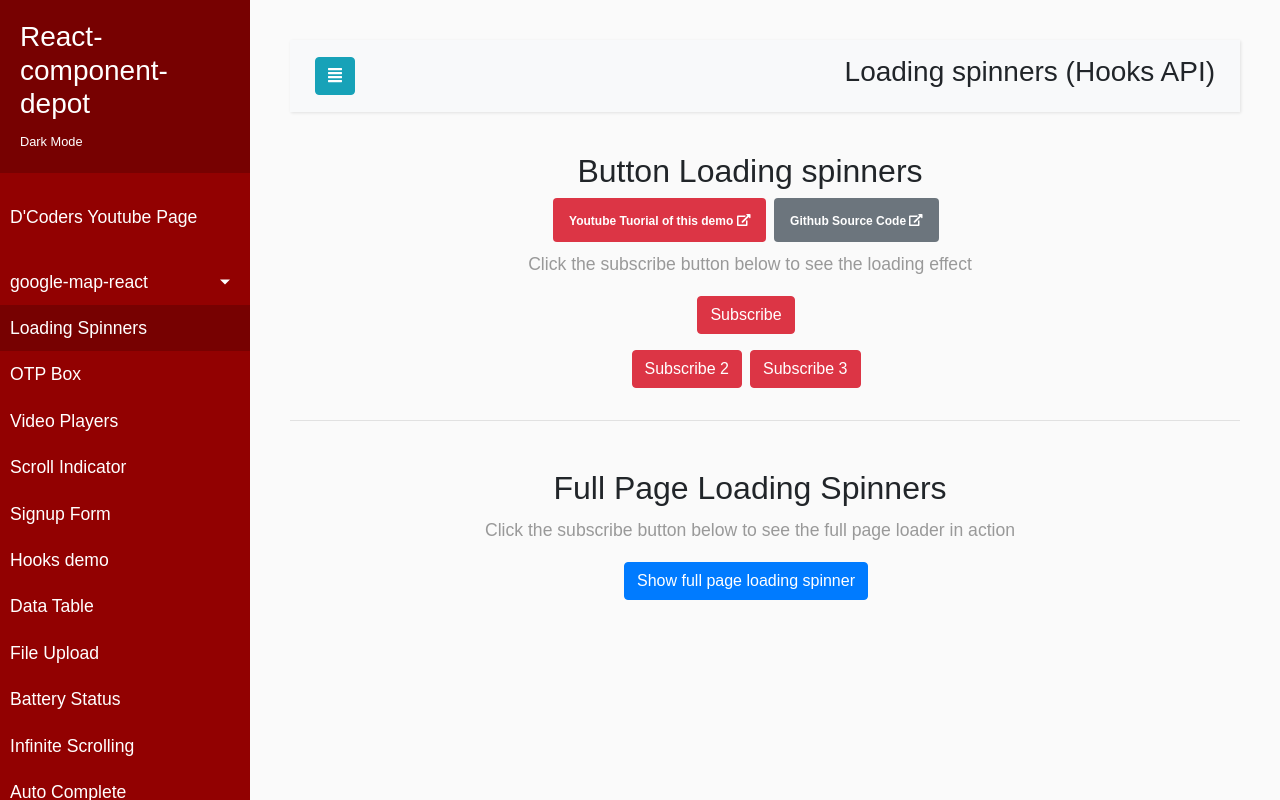
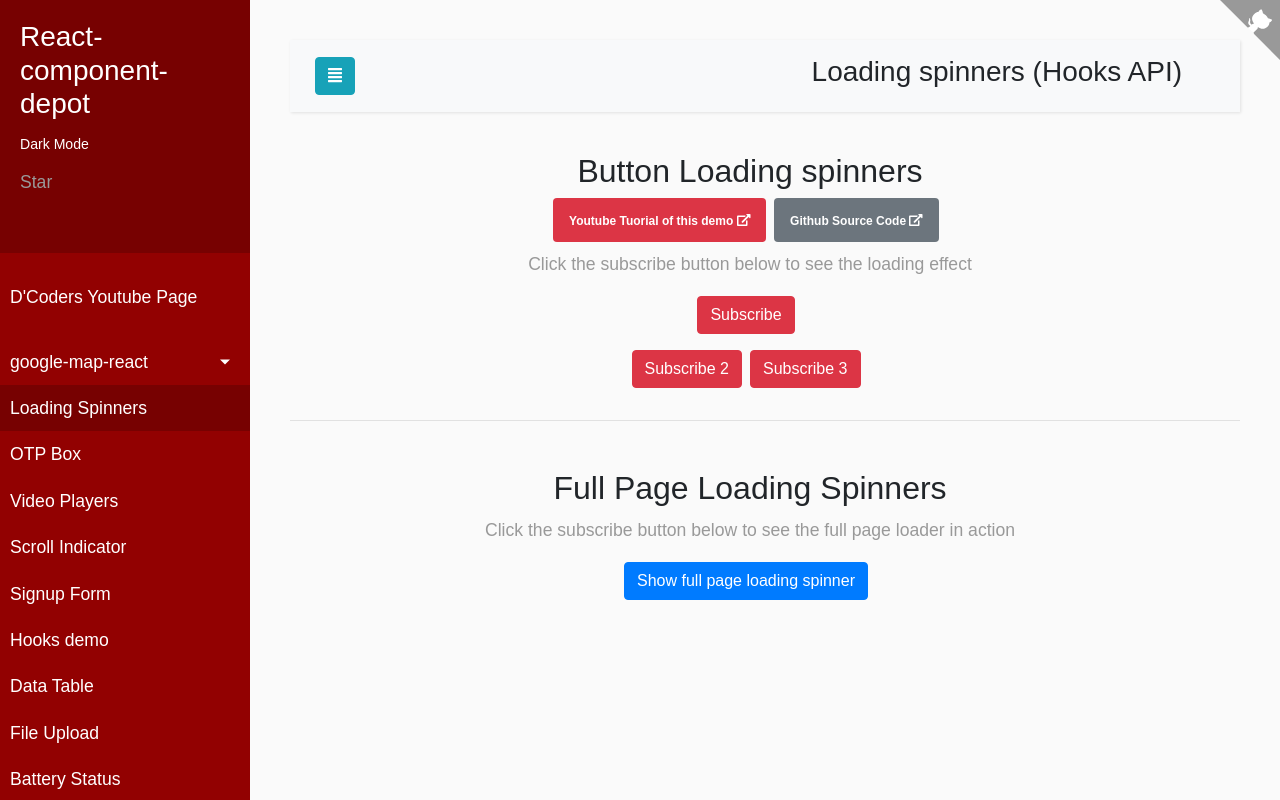
Before and after one commit to codegeous/react-component-depot, a React (Create React App) app: page /button-loader in a window 1280 px wide. Built offline with nearby package versions, Linux system fonts and the light colour scheme; some icons are missing.

Commit message:
Added git badge and youtube link

```diff
--- a/package.json
+++ b/package.json
@@ -18,6 +18,7 @@
         "react-custom-scrollbars": "^4.2.1",
         "react-dom": "^16.13.1",
         "react-draggable": "^4.4.2",
+        "react-ga": "^3.1.2",
         "react-google-recaptcha": "^2.1.0",
         "react-redux": "^7.2.0",
         "react-resizable": "^1.10.1",
--- a/public/index.html
+++ b/public/index.html
@@ -55,7 +55,11 @@
             crossorigin="anonymous"
         ></script>
         <script src="https://cdn.polyfill.io/v2/polyfill.min.js?features=default,fetch,Array.prototype.includes"></script>
+        <!-- Place this tag in your head or just before your close body tag. -->
+        <script async defer src="https://buttons.github.io/buttons.js"></script>
+        <script src="https://apis.google.com/js/platform.js"></script>
     </head>
+
     <body>
         <noscript>You need to enable JavaScript to run this app.</noscript>
         <div id="root"></div>
--- a/src/App.config.js
+++ b/src/App.config.js
@@ -7,7 +7,8 @@ export default {
 
     GOOGLE: {
         GAPI_KEY: "",
-        reCaptcha: process.env.REACT_APP_RECAPCTHA_SITE_TOKEN
+        reCaptcha: process.env.REACT_APP_RECAPCTHA_SITE_TOKEN,
+        GA_TRACKING_CODE: process.env.REACT_APP_GA_TRACKING_CODE,
     },
 
     hCaptchaSiteToken: process.env.REACT_APP_HCAPTCHA_SITE_TOKEN,
@@ -15,98 +16,98 @@ export default {
     links: {
         customGoogleMaps: {
             tutorial: `${YOUTUBE_BASE}xUsn2nj4fy0`,
-            code: `${GIT_REPO}pages/GoogleMaps/CustomStyle/index.js`
+            code: `${GIT_REPO}pages/GoogleMaps/CustomStyle/index.js`,
         },
         buttonLoaderHooks: {
             tutorial: `${YOUTUBE_BASE}nCEnqQABC5A`,
-            code: `${GIT_REPO}pages/ButtonLoadingSpinner/index.js`
+            code: `${GIT_REPO}pages/ButtonLoadingSpinner/index.js`,
         },
         otpBox: {
             tutorial: `${YOUTUBE_BASE}qf56frPk5lA`,
-            code: `${GIT_REPO}pages/OTPBox/index.js`
+            code: `${GIT_REPO}pages/OTPBox/index.js`,
         },
         contactListCRUD: {
             tutorial: "",
-            code: `${GIT_REPO}pages/ContactList/index.js`
+            code: `${GIT_REPO}pages/ContactList/index.js`,
         },
         showAndHideElements: {
             tutorial: `${YOUTUBE_BASE}jRxoO-Zd0pQ`,
-            code: `${GIT_REPO}pages/ReactBasics/ShowAndHide/index.js`
+            code: `${GIT_REPO}pages/ReactBasics/ShowAndHide/index.js`,
         },
         scrollIndicator: {
             tutorial: `${YOUTUBE_BASE}-rYmnXV6sYw`,
-            code: `${GIT_REPO}components/ScrollIndicator/index.js`
+            code: `${GIT_REPO}components/ScrollIndicator/index.js`,
         },
         floatingYoutubePlayer: {
             tutorial: `${YOUTUBE_BASE}lT4uJI6TXAg`,
-            code: `${GIT_REPO}components/YoutubePlayer/index.js`
+            code: `${GIT_REPO}components/YoutubePlayer/index.js`,
         },
         signup: {
             tutorial: "",
-            code: `${GIT_REPO}pages/Signup/index.js`
+            code: `${GIT_REPO}pages/Signup/index.js`,
         },
         hooks: {
             tutorial: `${YOUTUBE_BASE}fT7jBMG7GIM`,
-            code: `${GIT_REPO}pages/HooksDemo/index.js`
+            code: `${GIT_REPO}pages/HooksDemo/index.js`,
         },
         datatable: {
             tutorial: `${YOUTUBE_BASE}emX5KvZ6Hbo`,
-            code: `${GIT_REPO}pages/DataTable/index.js`
+            code: `${GIT_REPO}pages/DataTable/index.js`,
         },
         batteryStatus: {
             tutorial: `${YOUTUBE_BASE}50cOgnVmflE`,
-            code: `${GIT_REPO}pages/BatteryStatus/index.js`
+            code: `${GIT_REPO}pages/BatteryStatus/index.js`,
         },
         fileupload: {
             tutorial: `${YOUTUBE_BASE}_XD5ko7Fy9E`,
-            code: `${GIT_REPO}pages/FileUpload/index.js`
+            code: `${GIT_REPO}pages/FileUpload/index.js`,
         },
         geoLocation: {
             tutorial: `${YOUTUBE_BASE}TID8Z29je5o`,
-            code: `${GIT_REPO}pages/GeoLocation/index.js`
+            code: `${GIT_REPO}pages/GeoLocation/index.js`,
         },
         infniteScrolling: {
             tutorial: `${YOUTUBE_BASE}8nFNxnjoTZ4`,
-            code: `${GIT_REPO}pages/InfiniteScrolling/index.js`
+            code: `${GIT_REPO}pages/InfiniteScrolling/index.js`,
         },
         recaptcha: {
             tutorial: `${YOUTUBE_BASE}e_vMoPCBfqU`,
-            code: `${GIT_REPO}pages/ReCaptcha/index.js`
+            code: `${GIT_REPO}pages/ReCaptcha/index.js`,
         },
         hcaptcha: {
             tutorial: `${YOUTUBE_BASE}KcLeXxlkqf0`,
-            code: `${GIT_REPO}pages/HCaptcha/index.js`
+            code: `${GIT_REPO}pages/HCaptcha/index.js`,
         },
         autocomplete: {
             tutorial: `${YOUTUBE_BASE}G2QyeafA3gw`,
-            code: `${GIT_REPO}pages/CountrySearch/index.js`
-        }
+            code: `${GIT_REPO}pages/CountrySearch/index.js`,
+        },
     },
     youtubeVideos: [
         {
             title:
                 "Full page loading spinner for API calls in ReactJS with Redux",
-            id: "vCs50MV-TbM"
+            id: "vCs50MV-TbM",
         },
         {
             title: "File Upload with progress bar in React JS and axios",
-            id: "Ti8QNiRRzOA"
+            id: "Ti8QNiRRzOA",
         },
         {
             title: "Add loading spinner for buttons in reactjs",
-            id: "vgDObZGhQuw"
+            id: "vgDObZGhQuw",
         },
         {
             title: "Display fallback image for a broken image link in reactjs ",
-            id: "90P1_xCaim4"
+            id: "90P1_xCaim4",
         },
         {
             title: "Material style preloader for image tag in react js",
-            id: "GBHBjv6xfY4"
+            id: "GBHBjv6xfY4",
         },
         {
             title: "Building a search filter in reactjs",
-            id: "RM_nXOyHwN0"
-        }
-    ]
+            id: "RM_nXOyHwN0",
+        },
+    ],
 };
--- a/src/App.js
+++ b/src/App.js
@@ -1,4 +1,4 @@
-import React, { Suspense } from "react";
+import React, { Suspense, useEffect } from "react";
 import "components/FontawsomeIcons";
 
 import "./App.css";
@@ -6,14 +6,20 @@ import "./dark.css";
 
 import Layout from "pages/_layouts/Home";
 import { BrowserRouter as Router, Switch, Route } from "react-router-dom";
-
+import { createBrowserHistory } from "history";
 import routes from "routes";
 import PageNotFound from "pages/PageNotFound";
 import Home from "pages/Home";
+import ReactGA from "react-ga";
+import AppConfig from "App.config";
+
+const history = createBrowserHistory();
+
+ReactGA.initialize(AppConfig.GOOGLE.GA_TRACKING_CODE);
 
 function App() {
     return (
-        <Router>
+        <Router history={history}>
             <Layout>
                 <Suspense fallback={<div>Loading...</div>}>
                     <Switch>
--- a/src/components/FontawsomeIcons/index.js
+++ b/src/components/FontawsomeIcons/index.js
@@ -14,6 +14,7 @@ import {
     faSort,
     faSortUp,
     faSortDown,
+    faMoon,
 } from "@fortawesome/free-solid-svg-icons";
 
 library.add(
@@ -30,5 +31,6 @@ library.add(
     faSpinner,
     faSort,
     faSortUp,
-    faSortDown
+    faSortDown,
+    faMoon
 );
--- a/src/components/Header/index.js
+++ b/src/components/Header/index.js
@@ -11,7 +11,7 @@ const Header = ({ title = "Page Title" }) => {
 
     return (
         <nav className="navbar navbar-expand-lg navbar-light bg-light">
-            <div className="container-fluid">
+            <div className="container-fluid pr-5">
                 <button
                     type="button"
                     id="sidebarCollapse"
--- /dev/null
+++ b/src/hooks/usePageViews.js
@@ -0,0 +1,17 @@
+import React, { useEffect } from "react";
+import { useLocation } from "react-router-dom";
+import ReactGA from "react-ga";
+
+const usePageViews = () => {
+    let location = useLocation();
+    console.log("Started tracking pageviews");
+
+    useEffect(() => {
+        console.log("Sending pageviews", location.pathname);
+        ReactGA.send(["pageview", location.pathname]);
+    }, [location]);
+
+    return null;
+};
+
+export default usePageViews;
--- a/src/index.css
+++ b/src/index.css
@@ -156,6 +156,12 @@ a.article:hover {
     color: #fff !important;
 }
 
+.github-btns .widget .btn {
+    padding: 4px !important;
+}
+.github-btns .widget .social-count {
+    padding: 4px !important;
+}
 /* ---------------------------------------------------
     CONTENT STYLE
 ----------------------------------------------------- */
--- a/src/pages/_layouts/Home/Navbar.js
+++ b/src/pages/_layouts/Home/Navbar.js
@@ -1,9 +1,10 @@
-import React from "react";
+import React, { useEffect } from "react";
 import { useSelector } from "react-redux";
 import { Link, NavLink, useLocation } from "react-router-dom";
 import routes from "routes";
 import { Scrollbars } from "react-custom-scrollbars";
 import useThemeSwitcher from "hooks/useThemeSwitcher";
+import ReactGA from "react-ga";
 
 export const Navbar = () => {
     const ThemeSwitcher = useThemeSwitcher();
@@ -23,7 +24,29 @@ export const Navbar = () => {
                     <h3>
                         <Link to="/">React-component-depot</Link>
                     </h3>
-                    {ThemeSwitcher}
+                    <p className="mb-0 text-white">{ThemeSwitcher}</p>
+                    <p className="mb-0 mt-2">
+                        <div>
+                            <a
+                                class="github-button mr-3"
+                                target="_blank"
+                                href="https://github.com/codegeous/react-component-depot"
+                                data-size="large"
+                                data-show-count="true"
+                                aria-label="Star codegeous/react-component-depot on GitHub"
+                            >
+                                Star
+                            </a>
+                        </div>
+
+                        <div
+                            class="g-ytsubscribe ml-3"
+                            data-channelid="UCdItDI6oTgPW7l9WOJI7ItA"
+                            data-layout="default"
+                            data-count="default"
+                            style={{ height: "35px" }}
+                        ></div>
+                    </p>
                 </div>
 
                 <ul className="list-unstyled components">
--- a/src/pages/_layouts/Home/index.js
+++ b/src/pages/_layouts/Home/index.js
@@ -1,12 +1,16 @@
-import React from "react";
+import React, { useEffect } from "react";
 import { Navbar } from "./Navbar";
 import { useSelector } from "react-redux";
 import YoutubePlayer from "components/YoutubePlayer";
+import usePageViews from "hooks/usePageViews";
 
 const Home = ({ children }) => {
-    const isNavbarVisible = useSelector(state => state.layout.navbar);
+    const isNavbarVisible = useSelector((state) => state.layout.navbar);
+
+    usePageViews();
 
     return (
+        <>
             <div className="wrapper">
                 <Navbar />
 
@@ -15,6 +19,43 @@ const Home = ({ children }) => {
                 </div>
                 <YoutubePlayer />
             </div>
+
+            <a
+                href="https://github.com/codegeous/react-component-depot"
+                target="_blank"
+            >
+                <svg
+                    width="80"
+                    height="80"
+                    viewBox="0 0 250 250"
+                    style={{
+                        position: "absolute",
+                        top: "0",
+                        right: "0",
+                        border: "0",
+                        width: "60px",
+                        height: "60px",
+                    }}
+                    class="github-corner"
+                >
+                    <path
+                        fill="#999"
+                        class="github-corner__bg"
+                        d="M0 0l115 115h15l12 27 108 108V0z"
+                    ></path>
+                    <path
+                        class="octo-arm"
+                        fill="#fff"
+                        d="M128 109c-15-9-9-19-9-19 3-7 2-11 2-11-1-7 3-2 3-2 4 5 2 11 2 11-3 10 5 15 9 16"
+                    ></path>
+                    <path
+                        class="octo-body"
+                        fill="#fff"
+                        d="M115 115s4 2 5 0l14-14c3-2 6-3 8-3-8-11-15-24 2-41 5-5 10-7 16-7 1-2 3-7 12-11 0 0 5 3 7 16 4 2 8 5 12 9s7 8 9 12c14 3 17 7 17 7-4 8-9 11-11 11 0 6-2 11-7 16-16 16-30 10-41 2 0 3-1 7-5 11l-12 11c-1 1 1 5 1 5z"
+                    ></path>
+                </svg>
+            </a>
+        </>
     );
 };
 export default Home;
```
Also changed, not shown: 2 other files (tests, documents, lock files or other folders). Lines whose indentation alone changed are shown as unchanged.
